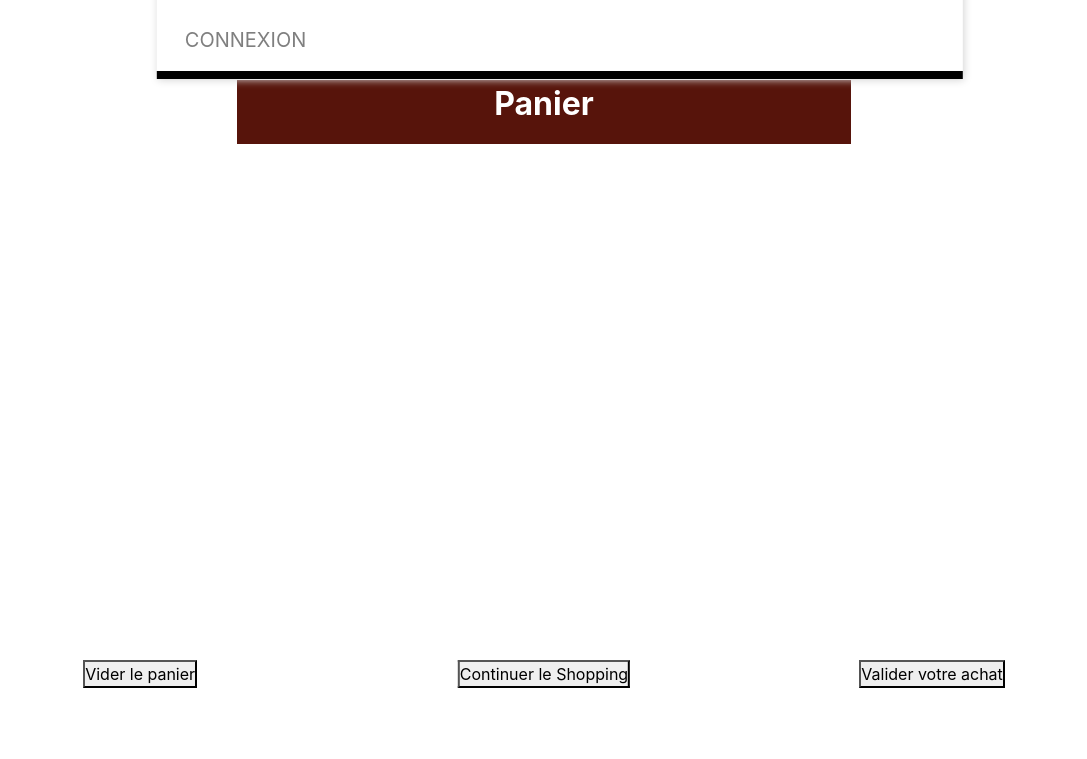
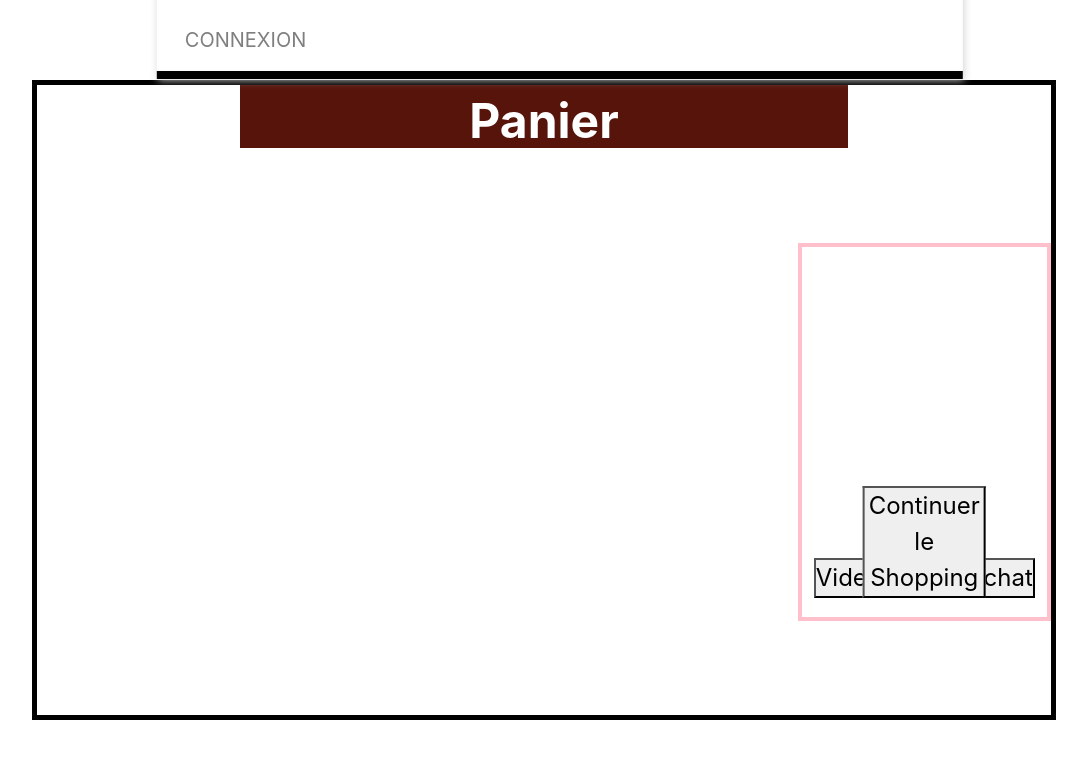
Before and after one commit to NezFeeLitNoeud/D2D, a PHP site: page /pages/panier.php in a window 1280 px wide. Shown: the top 759 px of the page, without its empty margins (96-1183 px from the left). Run offline with PHP 8.4, Linux system fonts and the light colour scheme.

Commit message:
modif css panier

```diff
--- a/index.css
+++ b/index.css
@@ -453,7 +453,7 @@
     width: 80%;
     margin-top: 5%;
     margin-left: 10%;
-    /border: 2px red solid;/
+    border: 5px black solid;
     font-size: 150%;
     position: relative;
 }
@@ -504,3 +504,16 @@
     /border: 2px purple solid;/
 
 }
+
+
+.achats {
+
+	height: 60%;
+	width: 25%;
+	text-align: center;
+	border: 4px pink solid;
+	position: absolute;
+	top: 25%;
+	right: 0;
+
+}
--- a/pages/panier.php
+++ b/pages/panier.php
@@ -36,6 +36,7 @@
 <body>
 	<div id="shopping-cart">
 		<div class="txt-heading">Panier </div>
+		<div class="achats">
 		<?php
 		if(isset($_SESSION["panier_item"], $_SESSION['id'])){
 			$item_total = 0;
@@ -64,6 +65,7 @@
 			echo $item_total."0";
 		}
 		?>
+		</div>
 
 		<?php
 	}
```
